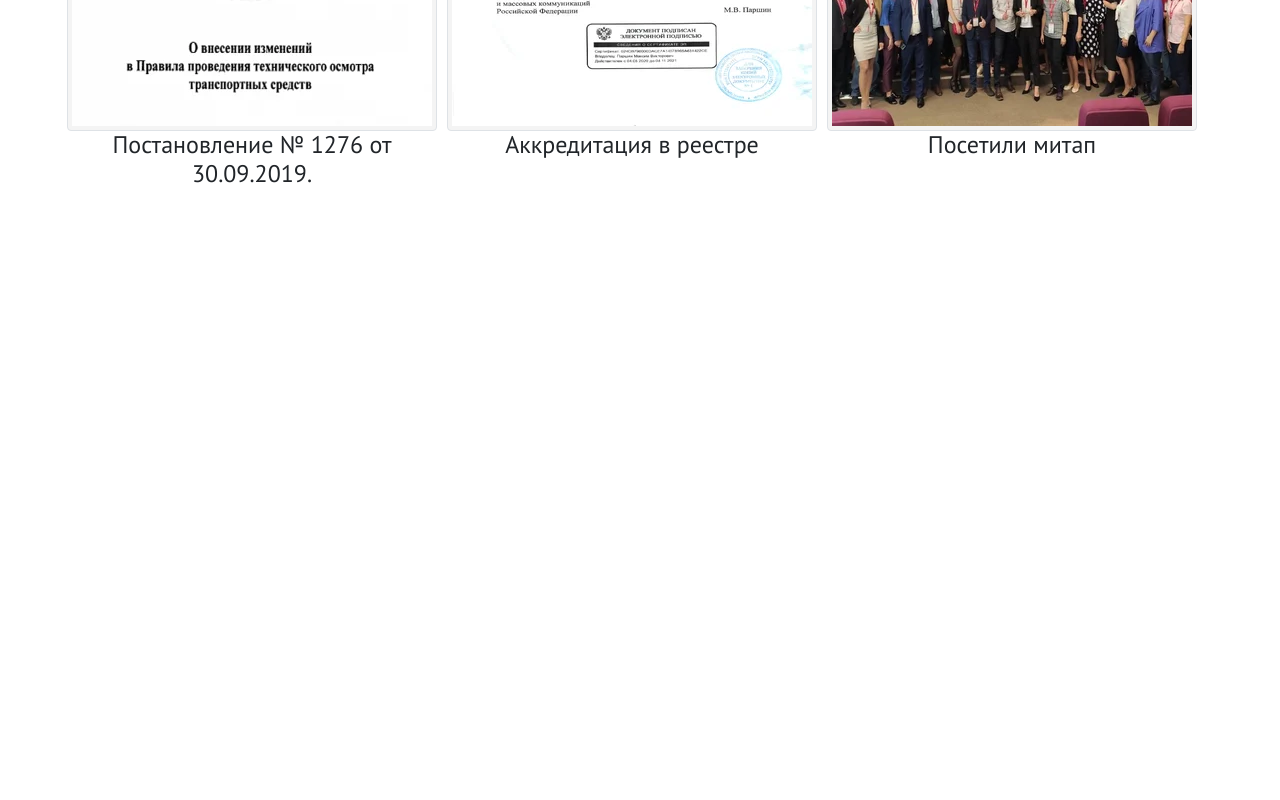
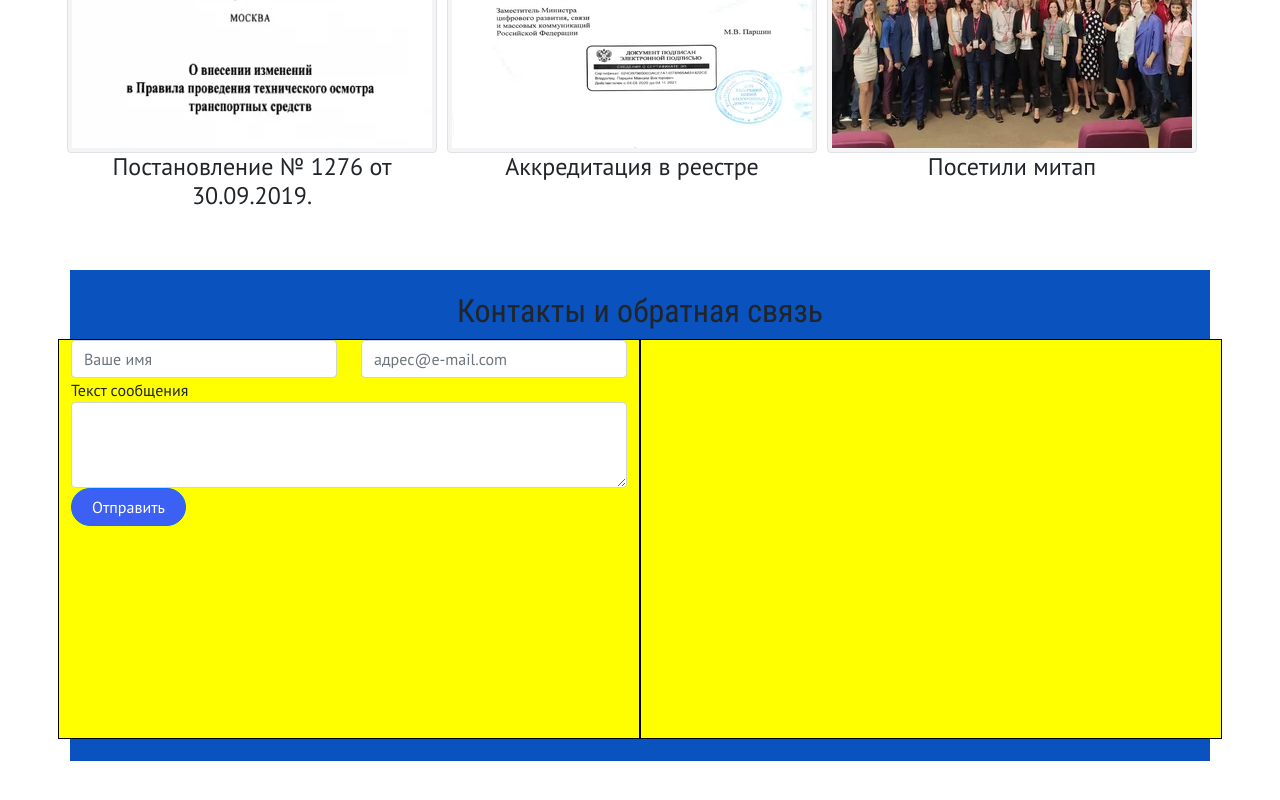
Before and after one commit to HakasLepehen/Transsoft, a website built with webpack: page index.html in a window 1280 px wide. Shown: the part 2378-3178 px from the top of the page. Built offline with nearby package versions, Linux system fonts and the light colour scheme.

Commit message:
working with contacts

```diff
--- a/index.html
+++ b/index.html
@@ -290,7 +290,40 @@
     </div>
 </section>
 
-<div id="map"></div>
+<section class="contacts">
+    <div class="container">
+        <h2>Контакты и обратная связь</h2>
+        <div class="row row-cols-1 row-cols-md-1 row-cols-lg-2">
+            <div class="col">
+                <form id="feedback">
+                    <div class="row">
+                    <div class="form-group col-6">
+                        <input type="text" class="form-control" id="formGroupExampleInput" placeholder="Ваше имя">
+                    </div>
+                    <div class="form-group col-6">
+                        <input type="email" class="form-control" id="exampleFormControlInput1"
+                               placeholder="адрес@e-mail.com">
+                    </div>
+                    </div>
+                    <div class="form-group">
+                        <label for="exampleFormControlTextarea1">Текст сообщения</label>
+                        <textarea class="form-control" id="exampleFormControlTextarea1" rows="3"></textarea>
+                    </div>
+                    <button
+                            type="submit"
+                            form="feedback"
+                            formmethod="post"
+                            class="btn btn-primary"
+                            formtarget="_blank"
+                    >
+                        Отправить
+                    </button>
+                </form>
+            </div>
+            <div class="col"></div>
+        </div>
+    </div>
+</section>
 
 </body>
 
--- a/src/index.js
+++ b/src/index.js
@@ -17,19 +17,3 @@ import './img/new3.webp';
 //libraries
 import 'bootstrap';
 import '@popperjs/core';
-
-// Initialize and add the map
-function initMap() {
-    // The location of Uluru
-    const uluru = { lat: -25.344, lng: 131.036 };
-    // The map, centered at Uluru
-    const map = new google.maps.Map(document.getElementById("map"), {
-        zoom: 4,
-        center: uluru,
-    });
-    // The marker, positioned at Uluru
-    const marker = new google.maps.Marker({
-        position: uluru,
-        map: map,
-    });
-}
--- /dev/null
+++ b/src/styles/colors-&-mixins.scss
@@ -0,0 +1,12 @@
+$blue-custom: #3d60f4;
+$gray-custom: #585b60;
+$black-custom: #222222;
+$milk: #f9f9f9;
+$dark-custom: #34363a;
+
+@mixin custom-btn() {
+  background-color: $blue-custom;
+  border-radius: 20px;
+  height: 38px;
+  padding: 5px 20px;
+}
--- a/src/styles/colors.scss
+++ /dev/null
@@ -1,5 +0,0 @@
-$blue-custom: #3d60f4;
-$gray-custom: #585b60;
-$black-custom: #222222;
-$milk: #f9f9f9;
-$dark-custom: #34363a;
--- a/src/styles/styles.scss
+++ b/src/styles/styles.scss
@@ -1,4 +1,4 @@
-@import "colors";
+@import "colors-&-mixins";
 @import "./../../node_modules/bootstrap/scss/bootstrap";
 
 @font-face {
@@ -212,7 +212,7 @@ section {
 .services {
 
   .container {
-    padding-top: 22px;
+    padding: 22px 0;
 
     .row {
 
@@ -251,11 +251,8 @@ section {
             }
 
             .btn-primary {
-              background-color: $blue-custom;
-              border-radius: 20px;
+              @include custom-btn;
               display: none;
-              height: 38px;
-              padding: 5px 20px;
             }
           }
 
@@ -347,11 +344,8 @@ section {
           word-wrap: break-word;
 
           .btn-primary {
-            background-color: $blue-custom;
-            border-radius: 20px;
+            @include custom-btn;
             display: none;
-            height: 38px;
-            padding: 5px 20px;
           }
         }
       }
@@ -359,11 +353,32 @@ section {
   }
 }
 
-#map {
-  height: 400px;
-  /* The height is 400 pixels */
-  width: 100%;
-  /* The width is the width of the web page */
+.contacts {
+
+  .container {
+    padding: 22px 0;
+    background-color: #0a53be;
+
+    .row {
+
+      .col {
+        background-color: yellow;
+        border: 1px solid black;
+        min-height: 400px;
+
+        #feedback {
+
+          .row {}
+
+          .form-group {}
+
+          .btn-primary {
+            @include custom-btn;
+          }
+        }
+      }
+    }
+  }
 }
 
 
--- a/webpack.config.js
+++ b/webpack.config.js
@@ -47,6 +47,9 @@ console.log('IsDev:', isDev);
 module.exports = {
     context: path.resolve(__dirname),
     entry: path.join(__dirname, "src", "index.js"),
+    experiments: {
+        topLevelAwait: true
+    },
     output:
         {
             filename: "[name].[contenthash].js",
```
Also changed, not shown: src/styles/colors-&-mixins.css (added), src/styles/colors.css (deleted), src/styles/styles.css, 4 other files.
